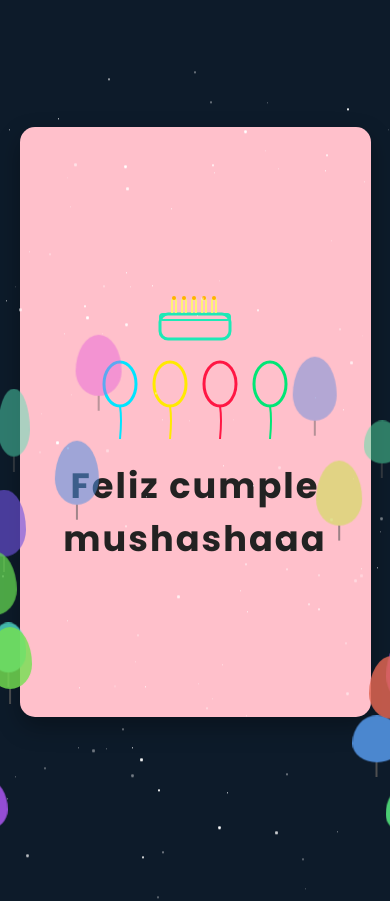
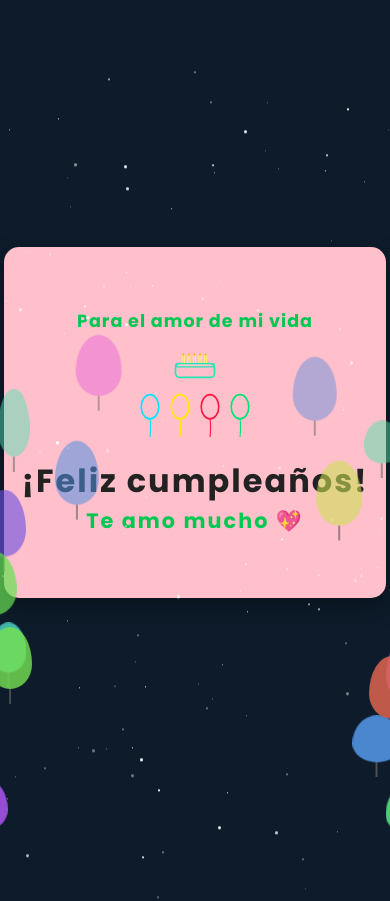
Before and after one commit to LuisLuigii/Cumple, a plain HTML site: page index.html in a window 390 px wide. Shown: the top 901 px of the page. Drawn offline with Linux system fonts and the light colour scheme; animation ran at ten frames a second.

Commit message:
Update index.html

```diff
--- a/index.html
+++ b/index.html
@@ -3,6 +3,7 @@
 <head>
 <meta charset="UTF-8">
 <title>Carta de Cumpleaños</title>
+<meta name="viewport" content="width=device-width, initial-scale=1.0">
 <link href="https://fonts.googleapis.com/css2?family=Poppins:wght@400;700;900&display=swap" rel="stylesheet">
 <style>
 body {
@@ -23,6 +24,11 @@ body {
   perspective: 2000px;
   cursor: pointer;
   position: relative;
+  max-width: 98vw;
+  max-height: 98vh;
+  min-width: 280px;
+  min-height: 400px;
+  box-sizing: border-box;
 }
 
 .cover {
@@ -68,13 +74,24 @@ body {
 
 .cover-cake {
   margin-bottom: 10px;
+  width: 80px;
+  height: 60px;
+  max-width: 22vw;
+  max-height: 15vw;
 }
 
 .cover-balloons {
   display: flex;
   justify-content: center;
-  gap: 10px;
+  gap: 8px;
   margin-bottom: 10px;
+}
+
+.cover-balloons svg {
+  width: 32px;
+  height: 64px;
+  max-width: 10vw;
+  max-height: 20vw;
 }
 
 .cover-main-text {
@@ -83,13 +100,13 @@ body {
 }
 
 .cover-happy {
-  font-size: 2.2em;
+  font-size: 2em;
   color: #222;
   font-weight: 700;
   letter-spacing: 2px;
 }
 .cover-birthday {
-  font-size: 2em;
+  font-size: 1.3em;
   color: #00c853;
   font-weight: 700;
   letter-spacing: 2px;
@@ -126,6 +143,7 @@ body {
   transition: opacity 1s ease, transform 1s ease;
   position: relative;
   z-index: 3;
+  background: #ffc0cb;
 }
 
 .inside-left {
@@ -135,7 +153,7 @@ body {
   display: flex;
   justify-content: center;
   align-items: center;
-  padding: 15px;
+  padding: 10px;
   overflow: hidden;
   position: relative;
 }
@@ -154,9 +172,9 @@ body {
   display: flex;
   justify-content: center;
   align-items: center;
-  padding: 25px;
+  padding: 15px;
   text-align: center;
-  font-size: 1.1em;
+  font-size: 1.05em;
   color: #333;
   line-height: 1.5em;
   position: relative;
@@ -226,20 +244,87 @@ body {
   100% { transform: translateX(var(--offsetX)) translateY(-800px); opacity: 0; }
 }
 
+/* Imágenes de fondo tipo Ironman */
+.background-img {
+  position: absolute;
+  bottom: 0;
+  width: 180px;
+  z-index: 1;
+  display: block;
+}
+.ironman { left: 0; }
+.tony { right: 0; }
+
 @media (max-width: 700px) {
-  .card { width: 90vw; height: 70vh; }
-  .inside-right { font-size: 1em; }
+  .card {
+    width: 98vw;
+    height: 80vw;
+    min-width: 260px;
+    min-height: 340px;
+    max-width: 100vw;
+    max-height: 100vh;
+  }
+  .cover-content {
+    max-width: 95vw;
+  }
+  .cover-cake {
+    width: 60px;
+    height: 45px;
+    max-width: 18vw;
+    max-height: 10vw;
+  }
+  .cover-balloons svg {
+    width: 22px;
+    height: 44px;
+    max-width: 7vw;
+    max-height: 12vw;
+  }
+  .inside {
+    flex-direction: column;
+  }
+  .inside-left, .inside-right {
+    width: 100%;
+    height: 50%;
+    padding: 6px;
+  }
+  .inside-right {
+    font-size: 0.98em;
+    padding: 8px;
+  }
+  .background-img {
+    width: 80px;
+    opacity: 0.7;
+  }
+}
+@media (max-width: 400px) {
+  .card {
+    min-width: 180px;
+    min-height: 220px;
+    height: 90vw;
+  }
+  .cover-content {
+    max-width: 99vw;
+  }
+  .background-img {
+    display: none;
+  }
 }
 </style>
 </head>
 <body>
+
+<!-- Si quieres mostrar imágenes tipo Ironman, descomenta estas líneas y pon tus imágenes en la carpeta img -->
+<!--
+<img src="img/IronMan1.png" class="background-img ironman">
+<img src="img/IronMan2.png" class="background-img tony">
+-->
 
 <canvas id="skyFireworks" style="position:absolute;top:0;left:0;width:100vw;height:100vh;z-index:0;"></canvas>
 
 <div class="card" id="birthdayCard">
   <div class="cover">
     <div class="cover-content">
-
+      <div class="cover-top-text">Para el amor de mi vida</div>
       <svg class="cover-cake" width="90" height="70" viewBox="0 0 90 70" fill="none" xmlns="http://www.w3.org/2000/svg">
         <!-- Pastel base -->
         <rect x="10" y="35" width="70" height="25" rx="8" stroke="#1de9b6" stroke-width="3" fill="none"/>
@@ -277,8 +362,8 @@ body {
         </svg>
       </div>
       <div class="cover-main-text">
-        <span class="cover-happy">Feliz cumple mushashaaa</span><br>
-
+        <span class="cover-happy">¡Feliz cumpleaños!</span><br>
+        <span class="cover-birthday">Te amo mucho 💖</span>
       </div>
     </div>
     <canvas id="fireworks"></canvas>
@@ -366,8 +451,12 @@ spawnPageSideBalloons();
 // Fuegos artificiales portada
 const canvas = document.getElementById('fireworks');
 const ctx = canvas.getContext('2d');
-canvas.width = canvas.offsetWidth;
-canvas.height = canvas.offsetHeight;
+function resizeFireworksCanvas() {
+  canvas.width = canvas.offsetWidth;
+  canvas.height = canvas.offsetHeight;
+}
+resizeFireworksCanvas();
+window.addEventListener('resize', resizeFireworksCanvas);
 
 let fireworks = [];
 let particles = [];
```
